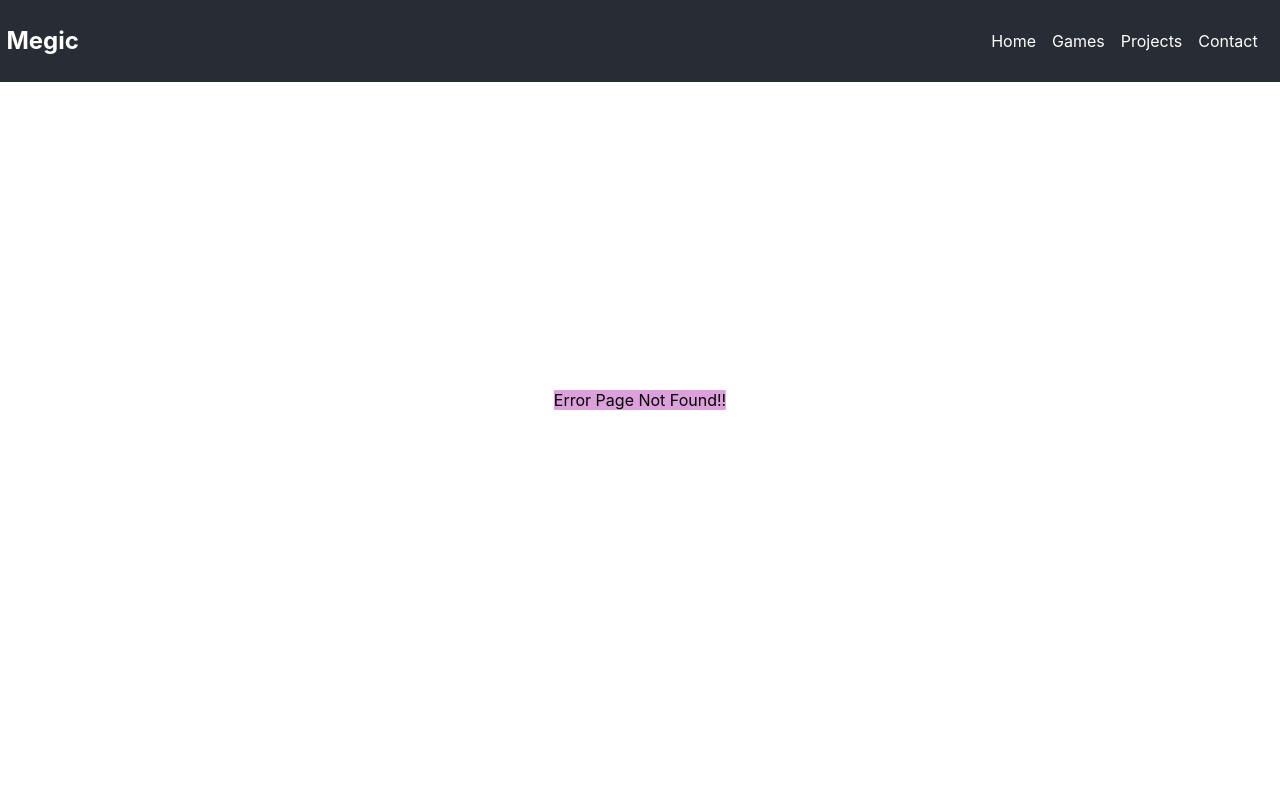
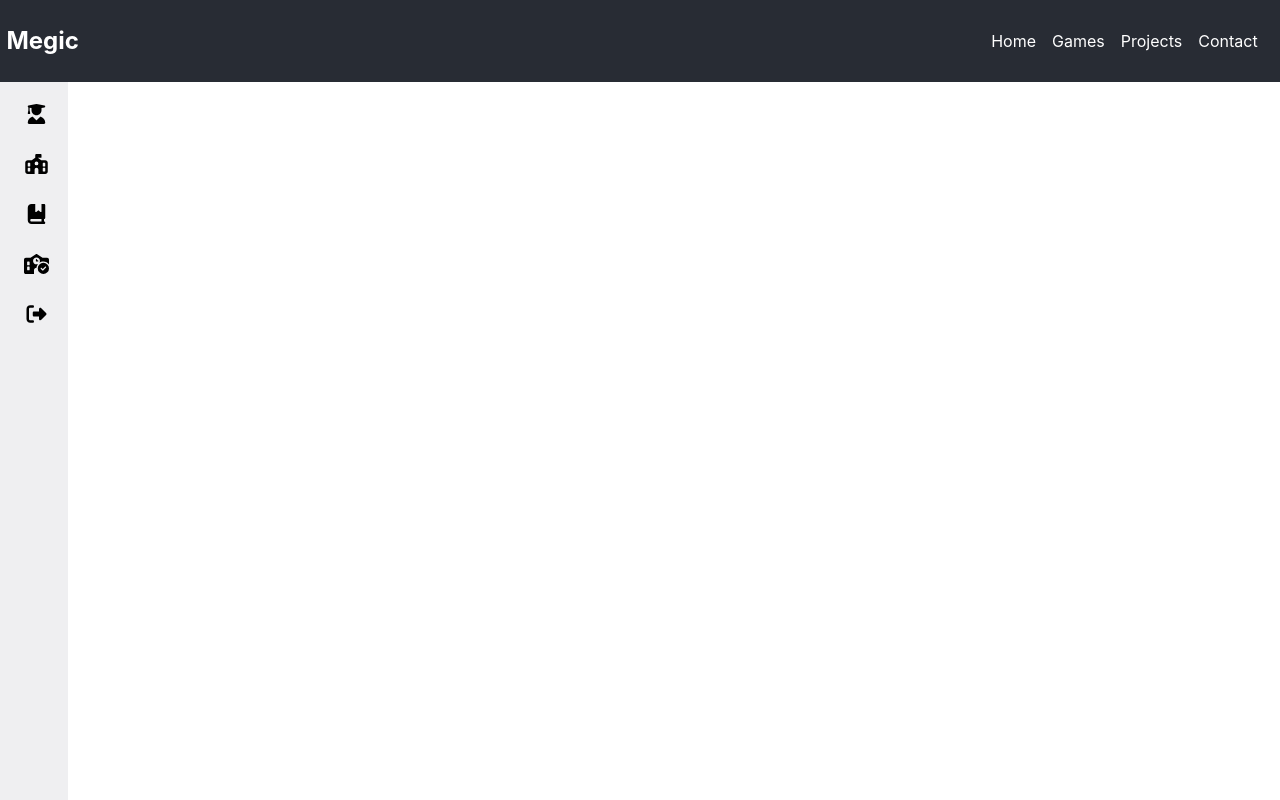
Before and after one commit to magouwu/EscuelaFrontend, a React (Create React App) app: page /false/registry in a window 1280 px wide. Before the commit this address had no page. Built offline with nearby package versions, Linux system fonts and the light colour scheme; no server answers; sample sign-in values are in the browser's storage.

Commit message:
Router Url

```diff
--- a/src/App.js
+++ b/src/App.js
@@ -7,6 +7,7 @@ import ErrorPage from "./ErrorPage";
 import Portal from "./Portal";
 import Context from "./Context/UserContext";
 import useResources from "./hooks/useResources";
+import Registry from "./Portal/Registry";
 //Express js
 //Nodejs
 //
@@ -25,7 +26,8 @@ const {getResources, user} = useResources()
           <Routes>
             <Route path="/" element={<Home />} />
             <Route path="*" element={<ErrorPage />} />
-            <Route path={"/:username"} element={<Portal />} component={user}/>
+            <Route path={"/:username"} element={<Portal />} />
+            <Route path={"/:username/registry"} element={<Registry />} />
           </Routes>
         </Router>
       </UserContextProvider>
--- a/src/Home.js
+++ b/src/Home.js
@@ -1,21 +1,24 @@
-import React from 'react'
+import React,{useEffect} from 'react'
 import Login from './components/Login'
 import useUser from './hooks/useUser';
-
+import useResources from './hooks/useResources';
 
 function Home() {
 
 //  const isLogged = false
 const {isLogged, userLogin} = useUser()
 console.log('user Home ', userLogin)
+const {getResources, user} = useResources()
+useEffect(() => {
+ if(isLogged) getResources()
+}, [isLogged])
+useEffect(() => {
+  if(user)
+  window.location = `/${user}`
+
+ }, [user])
 
 
-
-if(isLogged){
-    window.location = `/${userLogin}`
-}
-else{
-    console.log("Console log de HOME: " ,isLogged)
     return(
     <>
     <Login/>
@@ -23,6 +26,5 @@ else{
     );
     }
 
-}
 
 export default Home
--- a/src/Portal.js
+++ b/src/Portal.js
@@ -3,6 +3,8 @@ import Context from "./Context/UserContext";
 import Sidebar from "./components/Sidebar";
 import useUser from "./hooks/useUser";
 import useResources from "./hooks/useResources";
+import Index from "./Portal/Index";
+import styled from "styled-components"
 function Portal() {
   const { isLogged } = useUser();
   console.log("Console log de PORTAL: ", isLogged);
@@ -18,7 +20,8 @@ const {getResources, user} = useResources()
   } else {
     return (
       <>
-          <Sidebar />
+          <Sidebar user={user} />
+          <Index user={user}/>
       </>
     );
   }
--- a/src/Portal/Index.js
+++ b/src/Portal/Index.js
@@ -1,9 +1,16 @@
 import React from 'react'
+import styled from 'styled-components'
+
 
 function Index(props) {
   return (
-    <div>Bienvenido {props.user}</div>
+    <div><IndexContainer><h1>Welcome {props.user}</h1></IndexContainer></div>
   )
 }
 
 export default Index
+
+const IndexContainer = styled.div`
+position: relative;
+left: 300px;
+`
--- /dev/null
+++ b/src/Portal/Registry.js
@@ -0,0 +1,26 @@
+import React, { useEffect } from 'react'
+import Sidebar from '../components/Sidebar'
+import Subjects from '../components/Subjects'
+import useResources from '../hooks/useResources'
+import useUser from '../hooks/useUser'
+
+function Registry() {
+    const {getResources, user} = useResources()
+    const {isLogged} = useUser()
+    useEffect(() => {
+        getResources()
+    }, [])
+
+    if (!isLogged) {
+        window.location = "/";
+      } else {
+    return (
+    <>
+    <Sidebar user={user}/>
+    <Subjects user={user}/>
+    </>
+  )
+    }
+}
+
+export default Registry
--- a/src/components/Sidebar.jsx
+++ b/src/components/Sidebar.jsx
@@ -10,9 +10,11 @@ import {
 } from "@fortawesome/free-solid-svg-icons";
 import "./Sidebar.css";
 import useUser from "../hooks/useUser";
+import {
+  Link
+} from "react-router-dom";
 
-
-function Sidebar() {
+function Sidebar(props) {
 
   const { logout } = useUser();
 
@@ -26,10 +28,10 @@ function Sidebar() {
     <SidebarContainer>
       <ul className="nav-list">
         <li>
-          <a href="/">
+          <Link to={`/${props.user}`}>
             <FontAwesomeIcon className="fontIcon" icon={faUserGraduate} />
             <span className="link_name">Account</span>
-          </a>
+          </Link>
           <span className="tooltip">Account</span>
         </li>
         <li>
@@ -47,10 +49,10 @@ function Sidebar() {
           <span className="tooltip">Subjects in course..</span>
         </li>
         <li>
-          <a href="/">
+          <Link to={`/${props.user}/registry`}>
             <FontAwesomeIcon className="fontIcon" icon={faSchoolCircleCheck} />
             <span className="link_name">Registration Subjects</span>
-          </a>
+          </Link>
           <span className="tooltip">Registration Subjects</span>
         </li>
         <li>
--- /dev/null
+++ b/src/components/Subjects.jsx
@@ -0,0 +1,10 @@
+import React from 'react'
+
+function Subjects() {
+
+  return (
+    <div>Subjects</div>
+  )
+}
+
+export default Subjects
```
